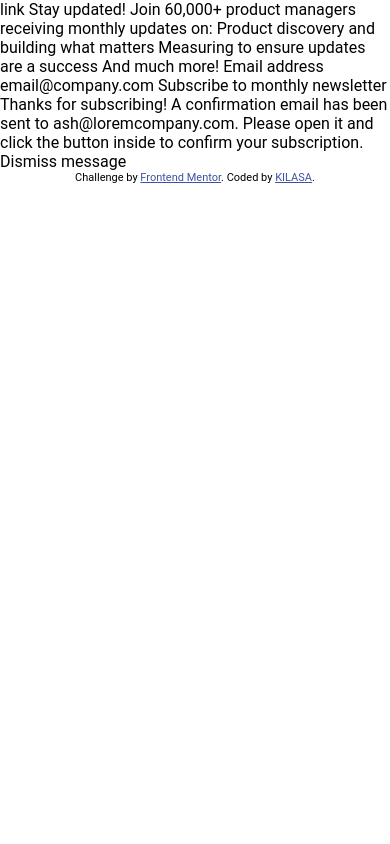
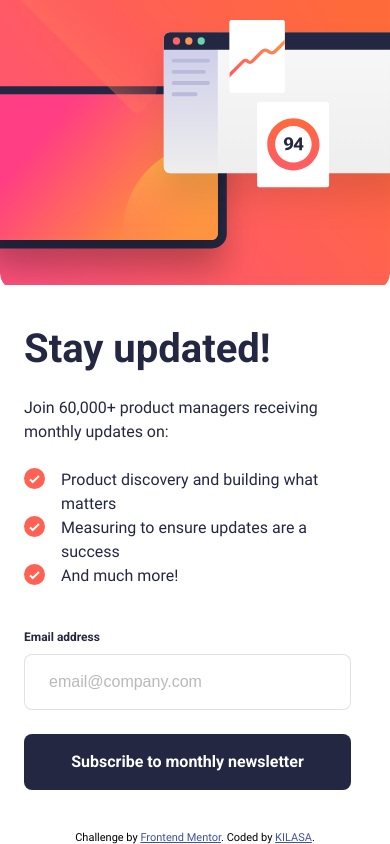
Before and after one commit to gkilasonia/newsletter-sign-up-with-success-message, a plain HTML site: page index.html in a window 390 px wide. Drawn offline with Linux system fonts and the light colour scheme.

Commit message:
mobile version done

```diff
--- a/index.html
+++ b/index.html
@@ -4,7 +4,6 @@
     <meta charset="UTF-8" />
     <meta name="viewport" content="width=device-width, initial-scale=1.0" />
     <link rel="stylesheet" href="style.css" />
-    link
     <link
       rel="icon"
       type="image/png"
@@ -16,24 +15,93 @@
     </title>
   </head>
   <body>
-    <!-- Sign-up form start -->
-
-    Stay updated! Join 60,000+ product managers receiving monthly updates on:
-    Product discovery and building what matters Measuring to ensure updates are
-    a success And much more! Email address email@company.com Subscribe to
-    monthly newsletter
-
-    <!-- Sign-up form end -->
-
-    <!-- Success message start -->
-
-    Thanks for subscribing! A confirmation email has been sent to
-    ash@loremcompany.com. Please open it and click the button inside to confirm
-    your subscription. Dismiss message
-
-    <!-- Success message end -->
-
-    <div class="attribution">
+    <!-- Main section -->
+    <main>
+      <!-- Background image -->
+      <picture
+        class="background-image-container"
+        id="background-image-container"
+      >
+        <source
+          media="(min-width:431px )"
+          srcset="./assets/images/illustration-sign-up-desktop.svg"
+        />
+        <img
+          class="background-image"
+          src="./assets/images/illustration-sign-up-mobile.svg"
+          alt="A website dashboard with a score of 94, a graph, and a menu."
+        />
+      </picture>
+      <!-- Text Section -->
+      <div class="text-section-container" id="text-section-container">
+        <div class="header-text-container">
+          <p class="header-text">Stay updated!</p>
+          <p class="paragraph-text">
+            Join 60,000+ product managers receiving monthly updates on:
+          </p>
+        </div>
+        <!-- List items section -->
+        <div class="list-items-container">
+          <div class="list-item-container">
+            <img
+              src="./assets/images/icon-list.svg"
+              alt="list icon in a red circle"
+            />
+            <p class="list-item-text">
+              Product discovery and building what matters
+            </p>
+          </div>
+          <div class="list-item-container">
+            <img
+              src="./assets/images/icon-list.svg"
+              alt="list icon in a red circle"
+            />
+            <p class="list-item-text">
+              Measuring to ensure updates are a success
+            </p>
+          </div>
+          <div class="list-item-container">
+            <img
+              src="./assets/images/icon-list.svg"
+              alt="list icon in a red circle"
+            />
+            <p class="list-item-text">And much more!</p>
+          </div>
+        </div>
+        <!-- Sign-up form section -->
+        <div class="sign-up-form-section">
+          <form class="sign-up-form" action="">
+            <label class="form-label" for="email">Email address</label>
+            <input
+              class="form-input"
+              id="email"
+              type="email"
+              placeholder="email@company.com"
+            />
+            <button class="form-button" id="form-button">
+              Subscribe to monthly newsletter
+            </button>
+          </form>
+        </div>
+      </div>
+      <!-- Success message section -->
+      <div class="success-message-section" id="success-message-section">
+        <img
+          class="success-message-icon"
+          src="./assets/images/icon-list.svg"
+          alt="list icon in a red circle"
+        />
+        <p class="success-header-text">Thanks for subscribing!</p>
+        <p class="success-main-text">
+          A confirmation email has been sent to
+          <span class="bold-text">ash@loremcompany.com.</span> Please open it
+          and click the button inside to confirm your subscription.
+        </p>
+        <button class="dismiss-button">Dismiss message</button>
+      </div>
+    </main>
+    <!-- Footer section -->
+    <footer class="attribution">
       Challenge by
       <a href="https://www.frontendmentor.io?ref=challenge" target="_blank"
         >Frontend Mentor</a
@@ -42,6 +110,7 @@
         href="https://github.com/gkilasonia/newsletter-sign-up-with-success-message"
         >KILASA</a
       >.
-    </div>
+    </footer>
+    <script src="./index.js"></script>
   </body>
 </html>
--- a/index.js
+++ b/index.js
@@ -0,0 +1,12 @@
+const picture = document.getElementById("background-image-container");
+const textSectionContainer = document.getElementById("text-section-container");
+const successMessageSection = document.getElementById(
+  "success-message-section"
+);
+const formButton = document.getElementById("form-button");
+
+formButton.addEventListener("click", function () {
+  picture.style.display = "none";
+  textSectionContainer.style.display = "none";
+  successMessageSection.style.display = "block";
+});
--- a/style.css
+++ b/style.css
@@ -1,16 +1,17 @@
 @font-face {
   font-family: "Roboto-Bold";
-  src: url("/assets/fonts/Roboto-Bold.ttf") format("ttf");
+  src: url("/assets/fonts/Roboto-Bold.ttf") format("truetype");
+}
+
+@font-face {
+  font-family: "Roboto-Regular";
+  src: url("/assets/fonts/Roboto-Regular.ttf") format("truetype");
 }
 
 * {
   margin: 0;
   padding: 0;
   box-sizing: border-box;
-}
-
-body {
-  font-family: "Roboto", serif;
 }
 
 :root {
@@ -21,6 +22,158 @@ body {
   --White: hsl(0, 0%, 100%);
 }
 
+body {
+  height: 100vh;
+  display: flex;
+  flex-direction: column;
+  justify-content: space-between;
+  font-family: "Roboto-Regular", serif;
+}
+
+/* Background image section */
+
+.background-image-container {
+  display: block; /* switch to none*/
+  width: 100vw;
+  height: 33.72vh;
+}
+
+.background-image {
+  width: 100%;
+  height: 100%;
+  object-fit: cover;
+}
+
+/* Text Section */
+
+.text-section-container {
+  display: block; /* switch to none*/
+  margin: 40px 24px 0 24px;
+}
+
+.header-text-container {
+  margin-bottom: 24px;
+}
+
+.header-text {
+  font-family: "Roboto-Bold";
+  font-size: 40px;
+  color: var(--Dark-Slate-Grey);
+  margin-bottom: 24px;
+}
+
+.paragraph-text {
+  line-height: 1.5;
+  color: var(--Dark-Slate-Grey);
+}
+
+/* List items section */
+
+.list-items-container {
+  margin-bottom: 40px;
+}
+
+.list-item-container {
+  display: flex;
+  align-items: start;
+  gap: 16px;
+}
+
+.list-item-text {
+  font-size: 16px;
+  line-height: 1.5;
+  color: var(--Dark-Slate-Grey);
+}
+
+/* Sign-up form section */
+
+.sign-up-form-section {
+  margin-bottom: 40px;
+}
+
+.sign-up-form {
+  display: flex;
+  flex-direction: column;
+}
+
+.form-label {
+  font-family: "Roboto-Bold";
+  font-size: 12px;
+  line-height: 1.5;
+  color: var(--Dark-Slate-Grey);
+  margin-bottom: 8px;
+}
+
+.form-input {
+  width: 327px;
+  height: 56px;
+  border: 1px solid rgba(25, 24, 43, 0.25);
+  border-radius: 8px;
+  margin-bottom: 24px;
+  padding-left: 24px;
+  font-size: 16px;
+  line-height: 1.5;
+  color: #242742;
+  opacity: 0.5;
+}
+
+.form-button {
+  width: 327px;
+  height: 56px;
+  border: none;
+  border-radius: 8px;
+  background-color: var(--Dark-Slate-Grey);
+  font-family: "Roboto-Bold";
+  font-size: 16px;
+  color: var(--White);
+}
+
+/* Success message section */
+
+.success-message-section {
+  display: none; /* switch to block*/
+  width: 87.2vw;
+  height: 76.72vh;
+  margin: 0 24px;
+  padding-top: 149px;
+}
+
+.success-message-icon {
+  width: 64px;
+  margin-bottom: 40px;
+}
+
+.success-header-text {
+  font-family: "Roboto-Bold";
+  font-size: 40px;
+  line-height: 100%;
+  color: var(--Dark-Slate-Grey);
+  margin-bottom: 24px;
+}
+
+.success-main-text {
+  line-height: 150%;
+  color: var(--Dark-Slate-Grey);
+  margin-bottom: 263px;
+}
+
+.bold-text {
+  font-family: "Roboto-Bold";
+}
+
+.dismiss-button {
+  width: 327px;
+  height: 56px;
+  background: var(--Dark-Slate-Grey);
+  border: none;
+  border-radius: 8px;
+  font-family: "Roboto-Bold";
+  font-size: 16px;
+  color: var(--White);
+}
+
+/* Footer section */
+
 .attribution {
   font-size: 11px;
   text-align: center;
```
Also changed, not shown: assets/fonts/Roboto-Bold.ttf.
